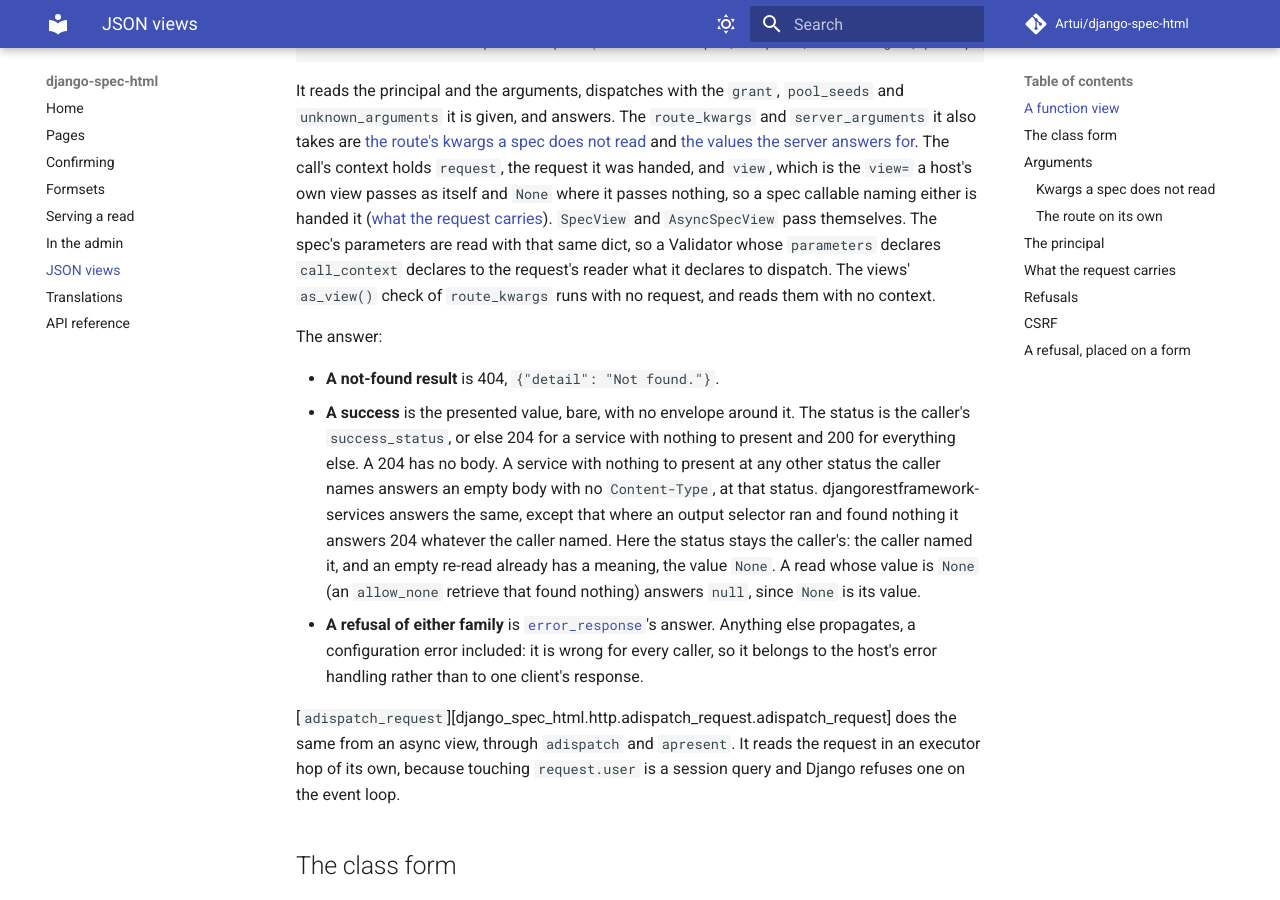
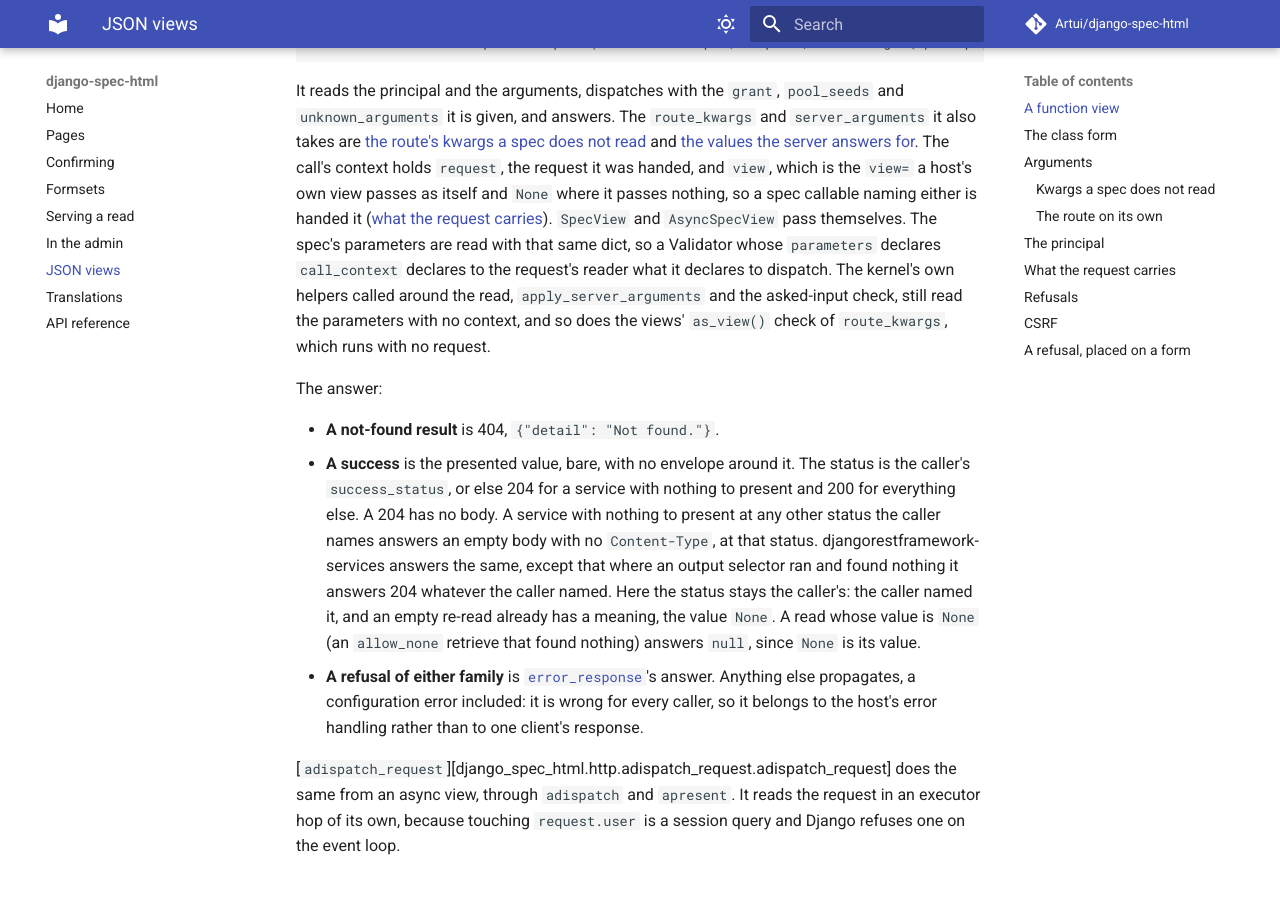
Before and after one commit to Artui/django-spec-html, an MkDocs documentation site: the page built from docs/http.md, in a window 1280 px wide and 900 px high, scrolled down 1851 px. Built offline with MkDocs 1.6.1 and Material for MkDocs 9.7.7, drawn with Linux system fonts in a browser that asks for light colours; comment, search, counter and statistics services are not loaded.

Commit message:
Docs: every error on a refresh no field issued; the kernel helpers that read no context
Co-Authored-By: Claude Opus 5.5 <noreply@anthropic.com>

```diff
--- a/docs/http.md
+++ b/docs/http.md
@@ -49,8 +49,10 @@ so a spec callable naming either is handed it
 ([what the request carries](#what-the-request-carries)). `SpecView` and
 `AsyncSpecView` pass themselves. The spec's parameters are read with that same
 dict, so a Validator whose `parameters` declares `call_context` declares to
-the request's reader what it declares to dispatch. The views' `as_view()`
-check of `route_kwargs` runs with no request, and reads them with no context.
+the request's reader what it declares to dispatch. The kernel's own helpers
+called around the read, `apply_server_arguments` and the asked-input check,
+still read the parameters with no context, and so does the views' `as_view()`
+check of `route_kwargs`, which runs with no request.
 
 The answer:
 
--- a/docs/pages.md
+++ b/docs/pages.md
@@ -584,7 +584,10 @@ class-level check, the target's lookup and its object-level or scope check,
 the affordances, the form's `form_kwargs` and dispatch. The spec's parameters
 are read with it too, for the route's check and the post's reading, a validated
 refresh's included, so a Validator whose `parameters` declares `call_context`
-declares to the page what it declares to dispatch. What `as_view()` checks runs
+declares to the page's reading what it declares to dispatch. The kernel's own
+helpers the page calls around it - applying the server's binding, checking an
+asked question's keys - still read the parameters with no context. What
+`as_view()` checks runs
 with no request, and reads them with no context: `route_kwargs`, and a list
 page's paging keys and table order field. So a check, a
 condition, `form_kwargs` or the service declaring
@@ -931,10 +934,11 @@ books" shows every error the form has.
   refusal, since validated whole it would call every blank field required.
 - **`HX-Trigger-Name` decides which errors.** Where it names one of the
   form's fields, as the field posts it - its `html_name` - only that
-  field's errors are shown, the shape check's and the form's own alike, and no
-  non-field error: a person has not reached the rest of the form yet. Every other refresh - no header, the form's own
-  name, a refresh button, one part of a multi-widget field such as `when_0` -
-  shows the whole refusal.
+  field's errors are shown, the shape check's and the form's own alike, and
+  no non-field error: a person has not reached the rest of the form yet.
+  Every other refresh - no header, the form's own name, a refresh button,
+  one part of a multi-widget field such as `when_0` - shows every error, the
+  refusal's and the form's own.
 - **No provider runs.** `bind_arguments` runs neither the spec's
   `input_data` nor a `kwargs` provider, and that is the one difference in how
   the post is bound. A field `input_data` fills is judged as posted: a
```
